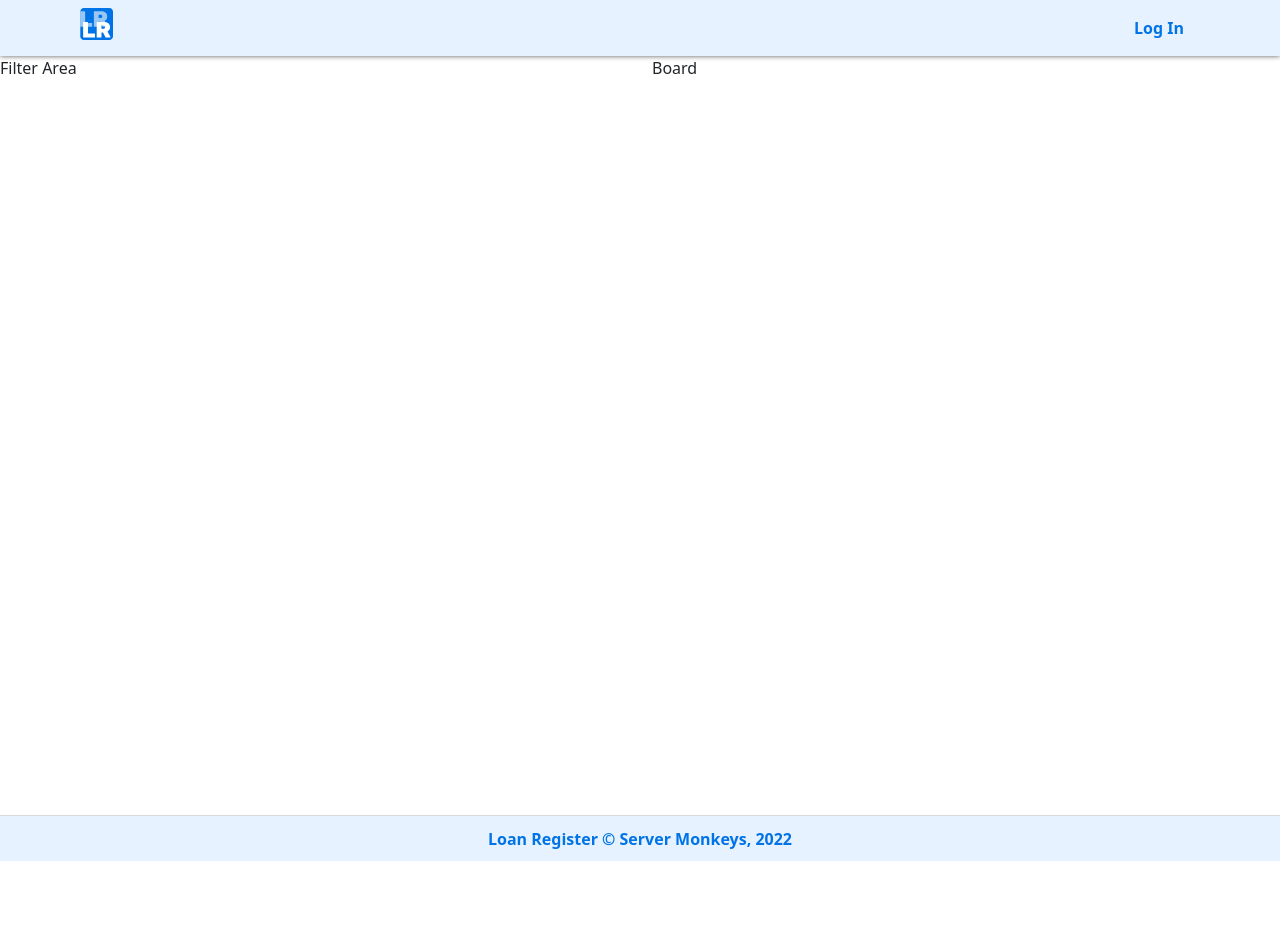
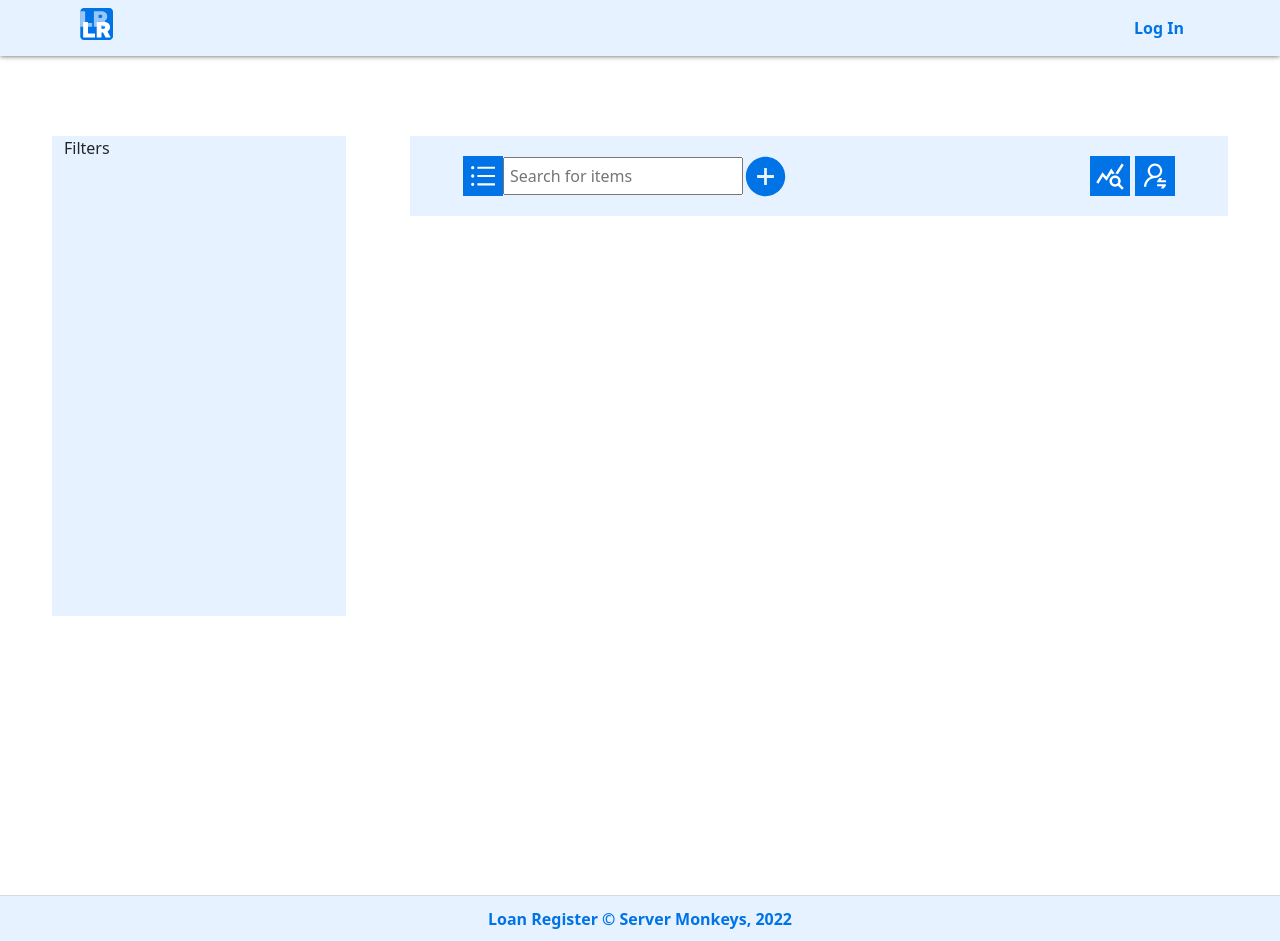
Before and after one commit to IT-Project-Server-Monkeys/Loan-Register-Frontend, a React (Create React App) app: page /dashboard/loaner in a window 1280 px wide. Before the commit the page ends 861 px from the top, so only its background shows below. Built offline with nearby package versions, Linux system fonts and the light colour scheme.

Commit message:
style dashboard navbar

```diff
--- a/src/pages/Home.js
+++ b/src/pages/Home.js
@@ -2,7 +2,9 @@ import React from "react";
 
 const Home = () => {
   return (
-    <div></div>
+    <div>
+      <h1>asdsd</h1>
+    </div>
   );
 };
 
--- a/src/pages/LoanerDashboard.js
+++ b/src/pages/LoanerDashboard.js
@@ -1,12 +1,44 @@
 import React from 'react'
-import { Row, Col, Form, Button } from 'reactstrap';
+import { Row, Col } from 'reactstrap';
+import '../styles/Dashboard.scss'
+import { AiOutlineUnorderedList, AiFillPlusCircle, AiOutlineUserSwitch } from 'react-icons/ai'
+import { MdQueryStats } from 'react-icons/md'
 
 const LoanerDashboard = (props) => {
   return (
-    <div>
+    <div className='page-margin dashboard'>
       <Row>
-        <Col md='6'>Filter Area</Col>
-        <Col md='6'>Board</Col>
+        <Col md='3' className='bg-light-blue' style={{minHeight: '30rem'}}>
+          <div>
+            Filters
+          </div>
+        </Col>
+        <Col style={{marginLeft: '4rem'}}>
+          <Row className='bg-light-blue' style={{height: '5rem'}}>
+            <div className='dashboard-nav'>
+              <div style={{width: '40%', maxWidth: '25rem'}}>
+                <span className='icon-blue'>
+                  <AiOutlineUnorderedList size={30} />
+                </span>
+                <div>
+                  <input type="search" placeholder='Search for items' />
+                </div>
+                <span className='icon-plus' style={{borderRadius: '50%'}}>
+                  <AiFillPlusCircle size={45} color='#0073e6' />
+                </span>
+              </div>
+              <div style={{width: '12%', maxWidth: '8rem'}}>
+                <span className='icon-blue'>
+                  <MdQueryStats size={30} />
+                </span>
+                <span className='icon-blue'>
+                  <AiOutlineUserSwitch size={30} />
+                </span>
+              </div>
+
+            </div>
+          </Row>
+        </Col>
       </Row>
     </div>
   )
--- /dev/null
+++ b/src/styles/Dashboard.scss
@@ -0,0 +1,31 @@
+
+.dashboard {
+
+  .dashboard-nav {
+    display: flex;
+    align-items: center;
+    justify-content: space-between;
+    width: 90%;
+    margin: auto;
+
+    div {
+      display: flex;
+      align-items: center;
+      justify-content: space-between;
+    }
+
+  }
+
+  .icon-plus {
+    &:hover {
+      cursor: pointer;
+    }
+  }
+
+  input {
+    padding: 5px;
+    width: 15rem;
+  }
+
+
+}
--- a/src/styles/Global.scss
+++ b/src/styles/Global.scss
@@ -10,3 +10,28 @@
   --red-color: #db2424;
   --green-color: #2faa26;
 }
+
+.bg-blue {
+  background-color: var(--blue-color);
+}
+
+.bg-light-blue {
+  background-color: var(--light-blue-color);
+}
+
+.page-margin {
+  width: 90%;
+  margin: 5rem auto;
+}
+
+.icon-blue {
+  padding: 5px;
+  background-color: var(--blue-color);
+  height: fit-content;
+  svg {
+    color: white;
+  }
+  &:hover {
+    cursor: pointer;
+  }
+}
```
